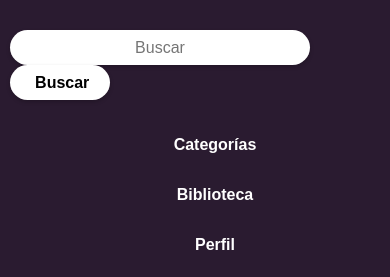
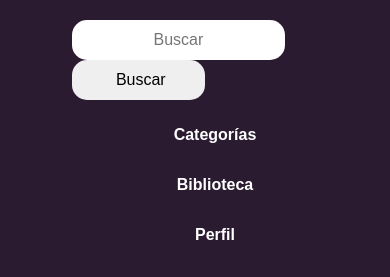
Before and after one commit to SherezadeLc/Tintero, a PHP site: page / in a window 390 px wide. Shown: the top 277 px of the page. Run offline with PHP 8.4, Linux system fonts and the light colour scheme; data that the repository does not hold is empty.

Commit message:
Vuelvo pa tras

```diff
--- a/css/estilo.css
+++ b/css/estilo.css
@@ -74,42 +74,31 @@ nav ul li a:hover {
     align-items: center;
     justify-content: center;
     flex-direction: row;
-    gap: 10px;
-    margin: 20px 0;
+    gap: 100px;
 }
 
 #input-buscar {
-    width: 300px;
-    height: 35px;
+    width: 350px;
+    height: 30px;
     border: none;
     outline: none;
-    border-radius: 20px;
-    padding: 0 15px;
+    border-radius: 15px;
     text-align: center;
-    font-size: 1rem;
-    background-color: white;
-    color: black;
-    box-shadow: 0 2px 4px rgba(0,0,0,0.2);
 }
 
 #boton-buscar {
     width: 100px;
-    height: 35px;
+    height: 30px;
     border: none;
     outline: none;
     cursor: pointer;
-    border-radius: 20px;
-    font-size: 1rem;
-    font-weight: bold;
-    background-color: white;
-    color: black;
-    transition: background-color 0.3s ease, color 0.3s ease;
-    box-shadow: 0 2px 4px rgba(0,0,0,0.2);
+    border-radius: 15px;
 }
 
 #boton-buscar:hover {
     background-color: #110011;
     color: #DDCCDD;
+    border-radius: 15px;
 }
 
 .contenedor-nav {
@@ -234,6 +223,24 @@ h2 {
     margin-right: 0;
   }
 
+  .buscador {
+    flex-direction: column;
+    gap: 10px;
+    padding: 10px;
+  }
+
+  #input-buscar {
+    width: 80%;
+    height: 40px;
+    font-size: 1rem;
+  }
+
+  #boton-buscar {
+    width: 50%;
+    height: 40px;
+    font-size: 1rem;
+  }
+
   .contenedor-nav {
     flex-direction: column;
     align-items: center;
@@ -270,6 +277,22 @@ h2 {
     margin-right: 0;
   }
 
+  .buscador {
+    flex-direction: row;
+    justify-content: center;
+    gap: 30px;
+  }
+
+  #input-buscar {
+    width: 300px;
+    height: 35px;
+  }
+
+  #boton-buscar {
+    width: 120px;
+    height: 35px;
+  }
+
   .carrusel {
     width: 80%;
   }
@@ -301,4 +324,14 @@ h2 {
     justify-content: center;
     margin-right: 500px;
   }
+
+  .buscador {
+    flex-direction: row;
+    gap: 100px;
+  }
+
+  #input-buscar,
+  #boton-buscar {
+    height: 30px;
+  }
 }
```
